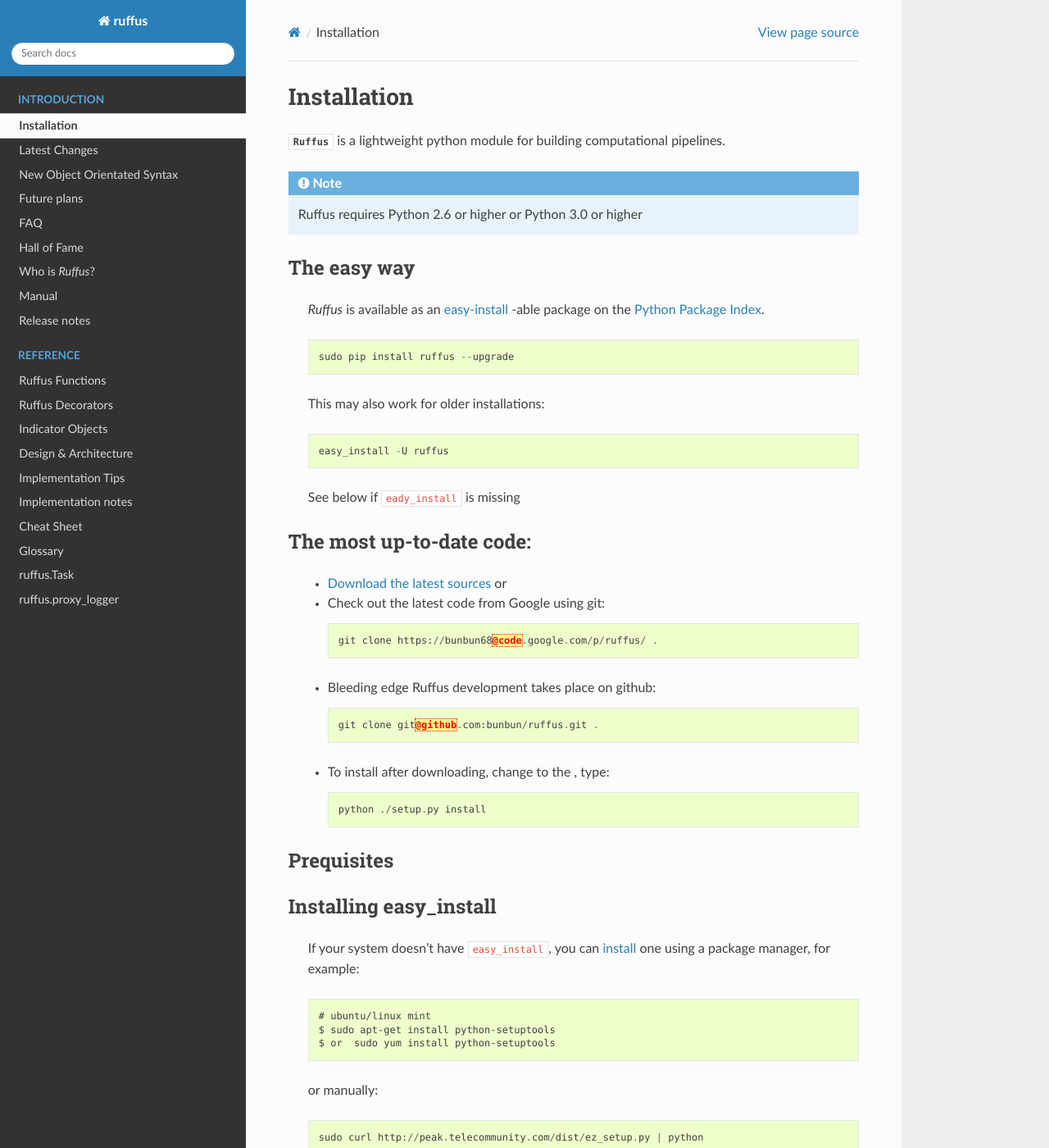
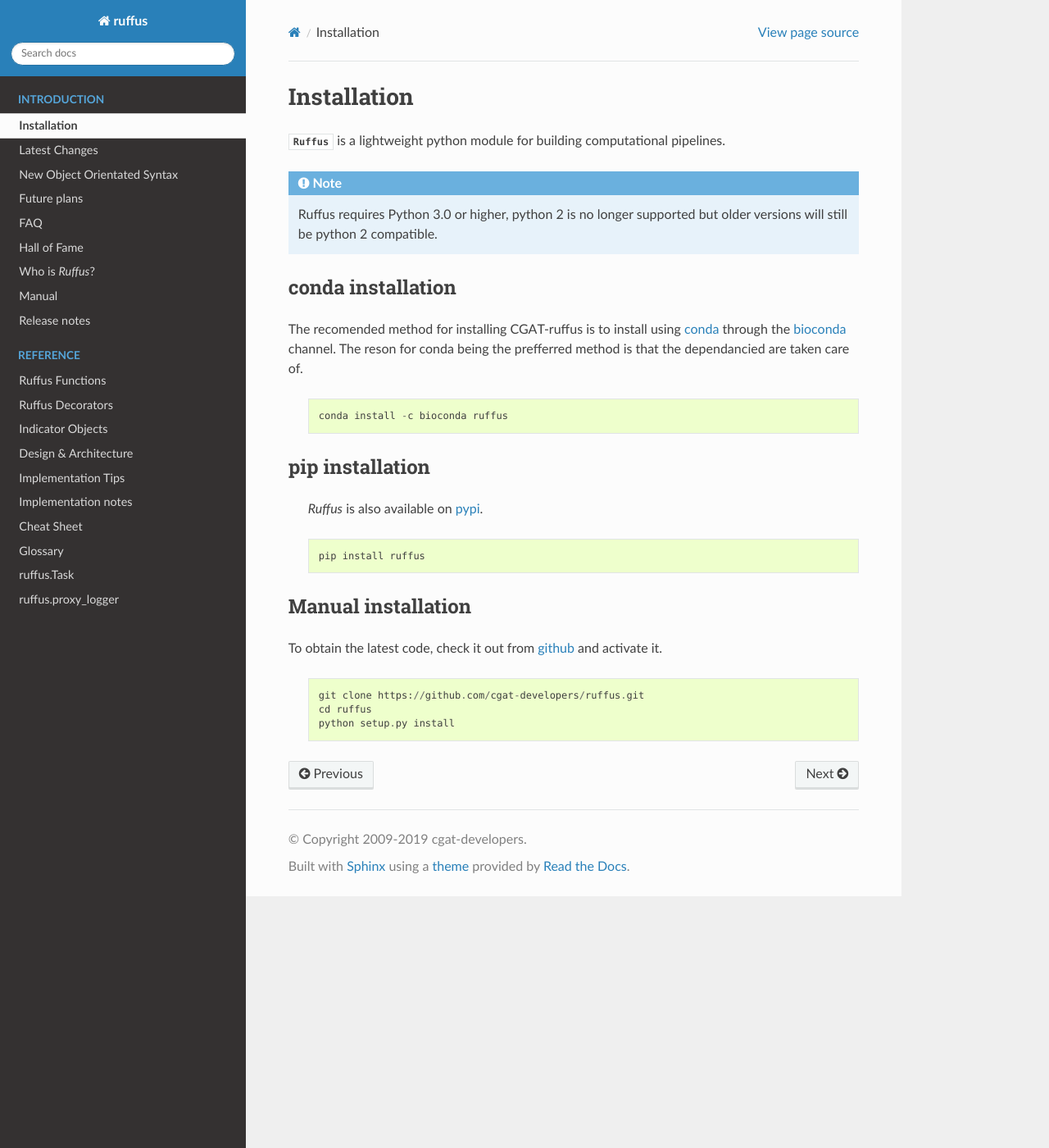
Before and after one commit to cgat-developers/ruffus, a Sphinx documentation site: the page built from doc/installation.rst, in a window 1280 px wide and 1400 px high. Shown: the whole window at 82% size. Built offline with Sphinx 7.4.7 and the Read the Docs theme 2.0.0, drawn with Linux system fonts in a browser that asks for light colours; the version number could not be read and is left out; some of the changed text lies outside the part shown.

Commit message:
updated the installation instructions

```diff
--- a/doc/installation.rst
+++ b/doc/installation.rst
@@ -9,96 +9,40 @@
 
 .. note ::
 
-    Ruffus requires Python 2.6 or higher or Python 3.0 or higher
+    Ruffus requires Python 3.0 or higher, python 2 is no longer supported but older versions will still be python 2 compatible.
 
 
 
 ==============================================================================
-The easy way
+conda installation
 ==============================================================================
 
-    *Ruffus* is available as an
-    `easy-install <http://peak.telecommunity.com/DevCenter/EasyInstall>`_ -able package
-    on the `Python Package Index <http://pypi.python.org/pypi/Sphinx>`_.
+The recomended method for installing CGAT-ruffus is to install using `conda <https://conda.io/en/latest/>`_ through
+the `bioconda <https://anaconda.org/bioconda/ruffus>`_ channel. The reson for conda being the prefferred method
+is that the dependancied are taken care of.
 
     ::
 
-        sudo pip install ruffus --upgrade
-
-    This may also work for older installations::
-
-        easy_install -U ruffus
-
-
-    See below if ``eady_install`` is missing
-
+        conda install -c bioconda ruffus
 
 ==============================================================================
-The most up-to-date code:
-==============================================================================
-        * `Download the latest sources <https://pypi.python.org/pypi/ruffus>`_ or
-
-        * Check out the latest code from Google using git::
-
-            git clone https://bunbun68@code.google.com/p/ruffus/ .
-
-        * Bleeding edge Ruffus development takes place on github::
-
-            git clone git@github.com:bunbun/ruffus.git .
-
-
-        * To install after downloading, change to the , type::
-
-             python ./setup.py install
-
-======================
-Prequisites
-======================
-==============================================================================
-Installing easy_install
+pip installation
 ==============================================================================
 
-    If your system doesn't have ``easy_install``, you can `install  <ubuntu/linux mint>`__ one using a package manager, for example::
+    *Ruffus* is also available on `pypi <https://pypi.org/project/ruffus/>`_.
 
-        # ubuntu/linux mint
-        $ sudo apt-get install python-setuptools
-        $ or  sudo yum install python-setuptools
+    ::
 
-    or manually::
-
-        sudo curl http://peak.telecommunity.com/dist/ez_setup.py | python
-
-    or manually::
-
-        wget peak.telecommunity.com/dist/ez_setup.py
-        sudo python ez_setup.py
-
-
+        pip install ruffus
 
 ==============================================================================
-Installing pip
+Manual installation
 ==============================================================================
 
-    If Pip is missing::
+To obtain the latest code, check it out from `github <https://github.com/cgat-developers/ruffus>`_ and activate it.
 
-        $ sudo easy_install -U pip
+    ::
 
-
-==============================================================================
- Graphical flowcharts The most up-to-date code:
-==============================================================================
-
-    **Ruffus** relies on the ``dot`` programme from `Graphviz <http://www.graphviz.org/>`_
-    ("Graph visualisation") to make pretty flowchart representations of your pipelines in multiple
-    graphical formats (e.g. ``png``, ``jpg``). The crossplatform Graphviz package can be
-    `downloaded here <http://www.graphviz.org/Download.php>`_ for Windows,
-
-    Linux, Macs and Solaris.     For Fedora, try
-        ::
-
-            yum list 'graphviz*'
-
-    For ubuntu / Debian, try
-        ::
-
-            sudo apt-get install graphviz
+        git clone https://github.com/cgat-developers/ruffus.git
+	cd ruffus
+	python setup.py install
```
